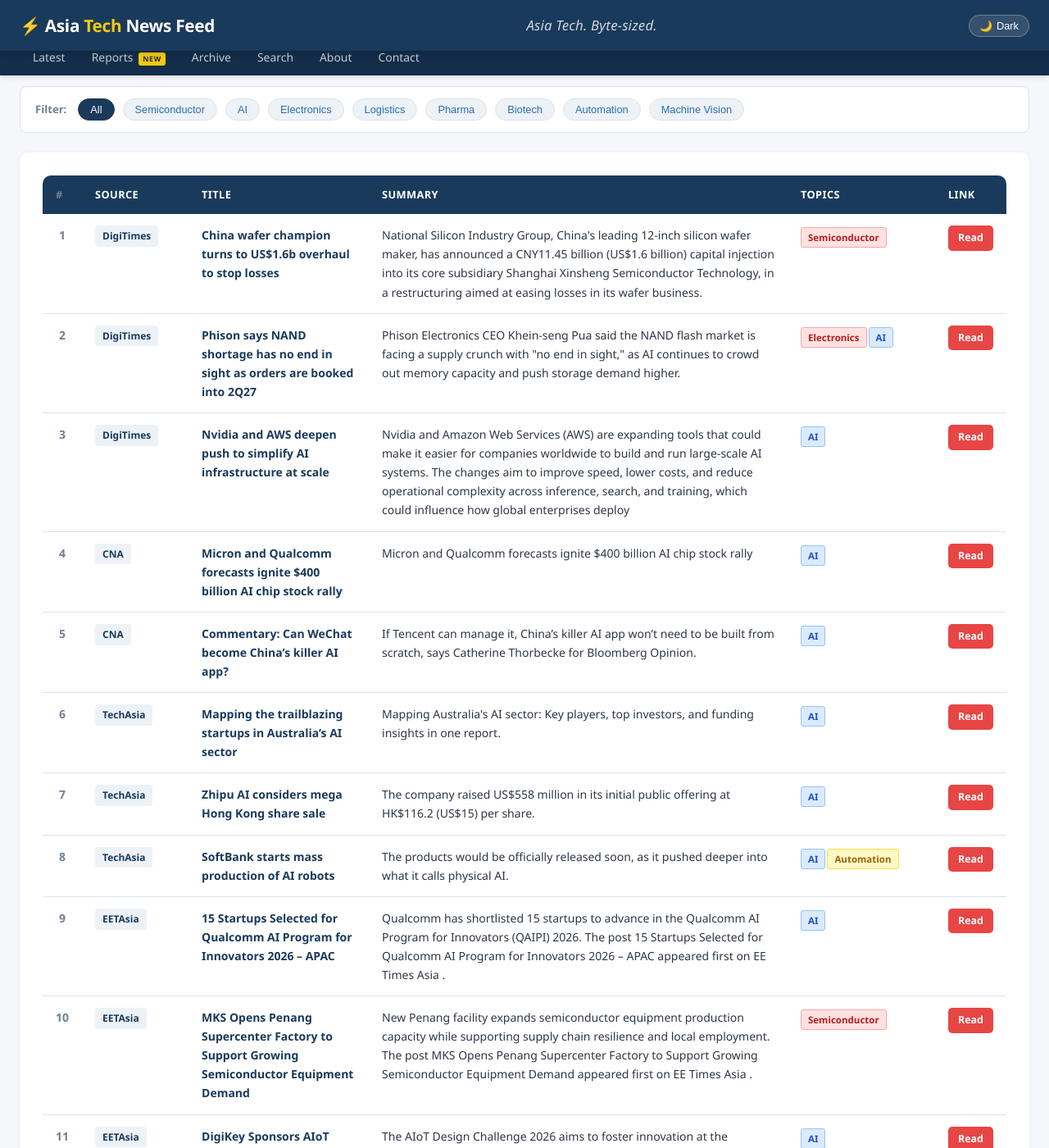
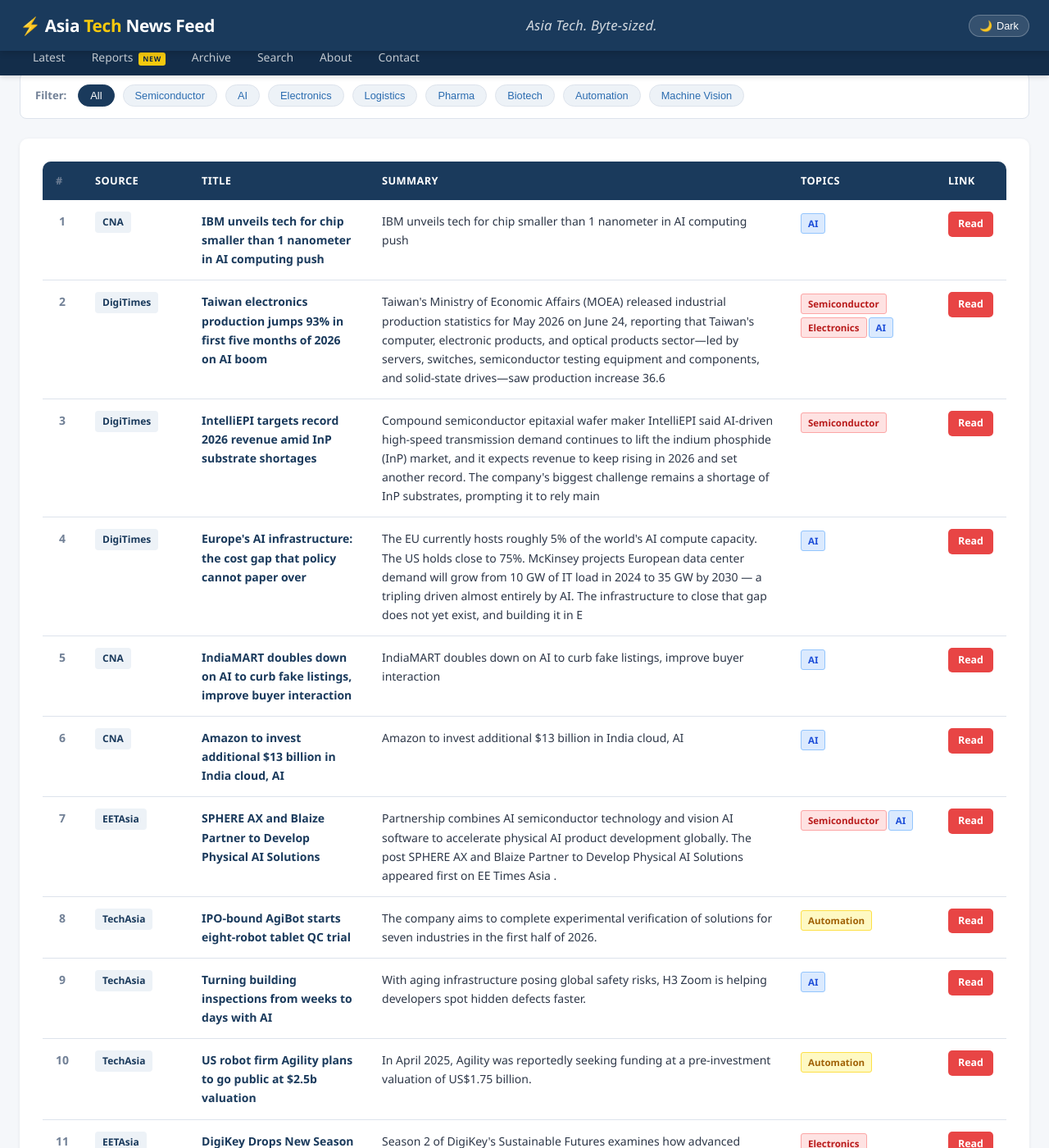
Before and after one commit to asiatechfeed/Asia-Tech-Feed, a Jekyll site: the page built from _posts/2026-06-25-asia-tech-news-digest.md, in a window 1280 px wide and 1400 px high, scrolled down 565 px. Shown: the whole window at 82% size. Built offline with Jekyll 4.4.1, drawn with Linux system fonts in a browser that asks for light colours; some of the changed text lies outside the part shown.

Commit message:
📰 News digest 2026-06-25 (18 articles)

```diff
--- a/_posts/2026-06-25-asia-tech-news-digest.md
+++ b/_posts/2026-06-25-asia-tech-news-digest.md
@@ -1,16 +1,16 @@
 ---
 layout: post
 title: "Asia Tech News Digest - June 25, 2026"
-date: 2026-06-25 08:07:35 +0800
-articles_count: 17
+date: 2026-06-25 18:29:21 +0800
+articles_count: 18
 sources_count: 6
 sources: ["CNA", "DigiTimes", "EETAsia", "KED", "NikkeiAsia", "TechAsia"]
 csv_file: /assets/data/news-2026-06-25.tsv
-featured_title: "China wafer champion turns to US$1.6b overhaul to stop losses"
-featured_url: "https://www.digitimes.com/news/a20260624PD231/nsig-shanghai-12-inch-wafer-silicon-wafer.html"
-featured_source: "DigiTimes"
-featured_summary: "National Silicon Industry Group, China's leading 12-inch silicon wafer maker, has announced a CNY11.45 billion (US$1.6 billion) capital injection into its core subsidiary Shanghai Xinsheng Semiconductor Technology, in a restructuring aimed at easing losses in its wafer business."
-featured_image: "https://img.digitimes.com/newsshow/20260624pd231_files/5_b.jpg"
+featured_title: "IBM unveils tech for chip smaller than 1 nanometer in AI computing push"
+featured_url: "https://www.channelnewsasia.com/business/ibm-unveils-tech-chip-smaller-1-nanometer-in-ai-computing-push-6209921"
+featured_source: "CNA"
+featured_summary: "IBM unveils tech for chip smaller than 1 nanometer in AI computing push"
+featured_image: "https://dam.mediacorp.sg/image/upload/s--SRsh2rws--/c_fill,g_auto,h_676,w_1200/fl_relative,g_south_east,l_mediacorp:cna:watermark:2024-04:reuters_1,w_0.1/f_auto,q_auto/v1/one-cms/core/2026-06-25T100909Z_1_LYNXMPEM5O0PX_RTROPTP_3_TECH-CONFERENCE-MWC.JPG?itok=WllCWadD"
 ---
 
 <table class="news-table">
@@ -27,118 +27,126 @@ featured_image: "https://img.digitimes.com/newsshow/20260624pd231_files/5_b.jpg"
 <tbody>
 <tr>
   <td class="col-num">1</td>
-  <td class="col-source"><span class="source-badge">DigiTimes</span></td>
-  <td class="col-title"><span class="article-title">China wafer champion turns to US$1.6b overhaul to stop losses</span></td>
-  <td class="col-summary">National Silicon Industry Group, China's leading 12-inch silicon wafer maker, has announced a CNY11.45 billion (US$1.6 billion) capital injection into its core subsidiary Shanghai Xinsheng Semiconductor Technology, in a restructuring aimed at easing losses in its wafer business.</td>
-  <td class="col-tags"><span class="tag semi">Semiconductor</span></td>
-  <td class="col-link"><a class="btn-link" href="https://www.digitimes.com/news/a20260624PD231/nsig-shanghai-12-inch-wafer-silicon-wafer.html" target="_blank" rel="noopener">Read</a></td>
+  <td class="col-source"><span class="source-badge">CNA</span></td>
+  <td class="col-title"><span class="article-title">IBM unveils tech for chip smaller than 1 nanometer in AI computing push</span></td>
+  <td class="col-summary">IBM unveils tech for chip smaller than 1 nanometer in AI computing push</td>
+  <td class="col-tags"><span class="tag ai">AI</span></td>
+  <td class="col-link"><a class="btn-link" href="https://www.channelnewsasia.com/business/ibm-unveils-tech-chip-smaller-1-nanometer-in-ai-computing-push-6209921" target="_blank" rel="noopener">Read</a></td>
 </tr>
 <tr>
   <td class="col-num">2</td>
   <td class="col-source"><span class="source-badge">DigiTimes</span></td>
-  <td class="col-title"><span class="article-title">Phison says NAND shortage has no end in sight as orders are booked into 2Q27</span></td>
-  <td class="col-summary">Phison Electronics CEO Khein-seng Pua said the NAND flash market is facing a supply crunch with "no end in sight," as AI continues to crowd out memory capacity and push storage demand higher.</td>
-  <td class="col-tags"><span class="tag semi">Electronics</span><span class="tag ai">AI</span></td>
-  <td class="col-link"><a class="btn-link" href="https://www.digitimes.com/news/a20260623PD236/phison-nand-ceo-2026-market.html" target="_blank" rel="noopener">Read</a></td>
+  <td class="col-title"><span class="article-title">Taiwan electronics production jumps 93% in first five months of 2026 on AI boom</span></td>
+  <td class="col-summary">Taiwan's Ministry of Economic Affairs (MOEA) released industrial production statistics for May 2026 on June 24, reporting that Taiwan's computer, electronic products, and optical products sector—led by servers, switches, semiconductor testing equipment and components, and solid-state drives—saw production increase 36.6</td>
+  <td class="col-tags"><span class="tag semi">Semiconductor</span><span class="tag semi">Electronics</span><span class="tag ai">AI</span></td>
+  <td class="col-link"><a class="btn-link" href="https://www.digitimes.com/news/a20260625PD200/taiwan-moea-production-electronics-2026.html" target="_blank" rel="noopener">Read</a></td>
 </tr>
 <tr>
   <td class="col-num">3</td>
   <td class="col-source"><span class="source-badge">DigiTimes</span></td>
-  <td class="col-title"><span class="article-title">Nvidia and AWS deepen push to simplify AI infrastructure at scale</span></td>
-  <td class="col-summary">Nvidia and Amazon Web Services (AWS) are expanding tools that could make it easier for companies worldwide to build and run large-scale AI systems. The changes aim to improve speed, lower costs, and reduce operational complexity across inference, search, and training, which could influence how global enterprises deploy</td>
-  <td class="col-tags"><span class="tag ai">AI</span></td>
-  <td class="col-link"><a class="btn-link" href="https://www.digitimes.com/news/a20260624PR201/nvidia-aws-ai-inference-infrastructure.html" target="_blank" rel="noopener">Read</a></td>
+  <td class="col-title"><span class="article-title">IntelliEPI targets record 2026 revenue amid InP substrate shortages</span></td>
+  <td class="col-summary">Compound semiconductor epitaxial wafer maker IntelliEPI said AI-driven high-speed transmission demand continues to lift the indium phosphide (InP) market, and it expects revenue to keep rising in 2026 and set another record. The company's biggest challenge remains a shortage of InP substrates, prompting it to rely main</td>
+  <td class="col-tags"><span class="tag semi">Semiconductor</span></td>
+  <td class="col-link"><a class="btn-link" href="https://www.digitimes.com/news/a20260624PD240/inp-intelliepi-2026-substrate-wafer.html" target="_blank" rel="noopener">Read</a></td>
 </tr>
 <tr>
   <td class="col-num">4</td>
-  <td class="col-source"><span class="source-badge">CNA</span></td>
-  <td class="col-title"><span class="article-title">Micron and Qualcomm forecasts ignite $400 billion AI chip stock rally</span></td>
-  <td class="col-summary">Micron and Qualcomm forecasts ignite $400 billion AI chip stock rally</td>
+  <td class="col-source"><span class="source-badge">DigiTimes</span></td>
+  <td class="col-title"><span class="article-title">Europe's AI infrastructure: the cost gap that policy cannot paper over</span></td>
+  <td class="col-summary">The EU currently hosts roughly 5% of the world's AI compute capacity. The US holds close to 75%. McKinsey projects European data center demand will grow from 10 GW of IT load in 2024 to 35 GW by 2030 — a tripling driven almost entirely by AI. The infrastructure to close that gap does not yet exist, and building it in E</td>
   <td class="col-tags"><span class="tag ai">AI</span></td>
-  <td class="col-link"><a class="btn-link" href="https://www.channelnewsasia.com/business/micron-and-qualcomm-forecasts-ignite-400-billion-ai-chip-stock-rally-6208296" target="_blank" rel="noopener">Read</a></td>
+  <td class="col-link"><a class="btn-link" href="https://www.digitimes.com/news/a20260622VL214/eu-europe-ai-computing-power-cost-2026-infrastructure.html" target="_blank" rel="noopener">Read</a></td>
 </tr>
 <tr>
   <td class="col-num">5</td>
   <td class="col-source"><span class="source-badge">CNA</span></td>
-  <td class="col-title"><span class="article-title">Commentary: Can WeChat become China’s killer AI app?</span></td>
-  <td class="col-summary">If Tencent can manage it, China’s killer AI app won’t need to be built from scratch, says Catherine Thorbecke for Bloomberg Opinion.</td>
+  <td class="col-title"><span class="article-title">IndiaMART doubles down on AI to curb fake listings, improve buyer interaction</span></td>
+  <td class="col-summary">IndiaMART doubles down on AI to curb fake listings, improve buyer interaction</td>
   <td class="col-tags"><span class="tag ai">AI</span></td>
-  <td class="col-link"><a class="btn-link" href="https://www.channelnewsasia.com/commentary/wechat-china-ai-app-assistant-tencent-6206501" target="_blank" rel="noopener">Read</a></td>
+  <td class="col-link"><a class="btn-link" href="https://www.channelnewsasia.com/business/indiamart-doubles-down-ai-curb-fake-listings-improve-buyer-interaction-6209636" target="_blank" rel="noopener">Read</a></td>
 </tr>
 <tr>
   <td class="col-num">6</td>
-  <td class="col-source"><span class="source-badge">TechAsia</span></td>
-  <td class="col-title"><span class="article-title">Mapping the trailblazing startups in Australia’s AI sector</span></td>
-  <td class="col-summary">Mapping Australia's AI sector: Key players, top investors, and funding insights in one report.</td>
+  <td class="col-source"><span class="source-badge">CNA</span></td>
+  <td class="col-title"><span class="article-title">Amazon to invest additional $13 billion in India cloud, AI</span></td>
+  <td class="col-summary">Amazon to invest additional $13 billion in India cloud, AI</td>
   <td class="col-tags"><span class="tag ai">AI</span></td>
-  <td class="col-link"><a class="btn-link" href="https://www.techinasia.com/visual-story/mapping-trailblazing-startups-australias-ai-sector" target="_blank" rel="noopener">Read</a></td>
+  <td class="col-link"><a class="btn-link" href="https://www.channelnewsasia.com/business/amazon-invest-additional-13-billion-in-india-cloud-ai-6209576" target="_blank" rel="noopener">Read</a></td>
 </tr>
 <tr>
   <td class="col-num">7</td>
-  <td class="col-source"><span class="source-badge">TechAsia</span></td>
-  <td class="col-title"><span class="article-title">Zhipu AI considers mega Hong Kong share sale</span></td>
-  <td class="col-summary">The company raised US$558 million in its initial public offering at HK$116.2 (US$15) per share.</td>
-  <td class="col-tags"><span class="tag ai">AI</span></td>
-  <td class="col-link"><a class="btn-link" href="https://www.techinasia.com/zhipu-ais-formula-for-surviving-chinas-tech-market" target="_blank" rel="noopener">Read</a></td>
+  <td class="col-source"><span class="source-badge">EETAsia</span></td>
+  <td class="col-title"><span class="article-title">SPHERE AX and Blaize Partner to Develop Physical AI Solutions</span></td>
+  <td class="col-summary">Partnership combines AI semiconductor technology and vision AI software to accelerate physical AI product development globally. The post SPHERE AX and Blaize Partner to Develop Physical AI Solutions appeared first on EE Times Asia .</td>
+  <td class="col-tags"><span class="tag semi">Semiconductor</span><span class="tag ai">AI</span></td>
+  <td class="col-link"><a class="btn-link" href="https://www.eetasia.com/sphere-ax-and-blaize-partner-to-develop-physical-ai-solutions/" target="_blank" rel="noopener">Read</a></td>
 </tr>
 <tr>
   <td class="col-num">8</td>
   <td class="col-source"><span class="source-badge">TechAsia</span></td>
-  <td class="col-title"><span class="article-title">SoftBank starts mass production of AI robots</span></td>
-  <td class="col-summary">The products would be officially released soon, as it pushed deeper into what it calls physical AI.</td>
-  <td class="col-tags"><span class="tag ai">AI</span><span class="tag auto">Automation</span></td>
-  <td class="col-link"><a class="btn-link" href="https://www.techinasia.com/softbank-launch-ai-gpu-cloud-october-2026" target="_blank" rel="noopener">Read</a></td>
+  <td class="col-title"><span class="article-title">IPO-bound AgiBot starts eight-robot tablet QC trial</span></td>
+  <td class="col-summary">The company aims to complete experimental verification of solutions for seven industries in the first half of 2026.</td>
+  <td class="col-tags"><span class="tag auto">Automation</span></td>
+  <td class="col-link"><a class="btn-link" href="https://www.techinasia.com/chinas-agibot-launches-sales-robot-types-jdcom" target="_blank" rel="noopener">Read</a></td>
 </tr>
 <tr>
   <td class="col-num">9</td>
-  <td class="col-source"><span class="source-badge">EETAsia</span></td>
-  <td class="col-title"><span class="article-title">15 Startups Selected for Qualcomm AI Program for Innovators 2026 – APAC</span></td>
-  <td class="col-summary">Qualcomm has shortlisted 15 startups to advance in the Qualcomm AI Program for Innovators (QAIPI) 2026. The post 15 Startups Selected for Qualcomm AI Program for Innovators 2026 – APAC appeared first on EE Times Asia .</td>
+  <td class="col-source"><span class="source-badge">TechAsia</span></td>
+  <td class="col-title"><span class="article-title">Turning building inspections from weeks to days with AI</span></td>
+  <td class="col-summary">With aging infrastructure posing global safety risks, H3 Zoom is helping developers spot hidden defects faster.</td>
   <td class="col-tags"><span class="tag ai">AI</span></td>
-  <td class="col-link"><a class="btn-link" href="https://www.eetasia.com/15-startups-selected-for-qualcomm-ai-program-for-innovators-2026-apac/" target="_blank" rel="noopener">Read</a></td>
+  <td class="col-link"><a class="btn-link" href="https://www.techinasia.com/turning-building-inspections-weeks-days-ai" target="_blank" rel="noopener">Read</a></td>
 </tr>
 <tr>
   <td class="col-num">10</td>
-  <td class="col-source"><span class="source-badge">EETAsia</span></td>
-  <td class="col-title"><span class="article-title">MKS Opens Penang Supercenter Factory to Support Growing Semiconductor Equipment Demand</span></td>
-  <td class="col-summary">New Penang facility expands semiconductor equipment production capacity while supporting supply chain resilience and local employment. The post MKS Opens Penang Supercenter Factory to Support Growing Semiconductor Equipment Demand appeared first on EE Times Asia .</td>
-  <td class="col-tags"><span class="tag semi">Semiconductor</span></td>
-  <td class="col-link"><a class="btn-link" href="https://www.eetasia.com/mks-opens-penang-supercenter-factory-to-support-growing-semiconductor-equipment-demand/" target="_blank" rel="noopener">Read</a></td>
+  <td class="col-source"><span class="source-badge">TechAsia</span></td>
+  <td class="col-title"><span class="article-title">US robot firm Agility plans to go public at $2.5b valuation</span></td>
+  <td class="col-summary">In April 2025, Agility was reportedly seeking funding at a pre-investment valuation of US$1.75 billion.</td>
+  <td class="col-tags"><span class="tag auto">Automation</span></td>
+  <td class="col-link"><a class="btn-link" href="https://www.techinasia.com/agibot-hits-10000-robots-rapid-production-rampup" target="_blank" rel="noopener">Read</a></td>
 </tr>
 <tr>
   <td class="col-num">11</td>
   <td class="col-source"><span class="source-badge">EETAsia</span></td>
-  <td class="col-title"><span class="article-title">DigiKey Sponsors AIoT Design Challenge 2026</span></td>
-  <td class="col-summary">The AIoT Design Challenge 2026 aims to foster innovation at the intersection of AI and the Internet of Things. The post DigiKey Sponsors AIoT Design Challenge 2026 appeared first on EE Times Asia .</td>
-  <td class="col-tags"><span class="tag ai">AI</span></td>
-  <td class="col-link"><a class="btn-link" href="https://www.eetasia.com/digikey-sponsors-aiot-design-challenge-2026/" target="_blank" rel="noopener">Read</a></td>
+  <td class="col-title"><span class="article-title">DigiKey Drops New Season of Sustainable Futures Video Series</span></td>
+  <td class="col-summary">Season 2 of DigiKey's Sustainable Futures examines how advanced electronics are enabling cleaner energy, smarter systems and more sustainable design. The post DigiKey Drops New Season of Sustainable Futures Video Series appeared first on EE Times Asia .</td>
+  <td class="col-tags"><span class="tag semi">Electronics</span></td>
+  <td class="col-link"><a class="btn-link" href="https://www.eetasia.com/digikey-drops-new-season-of-sustainable-futures-video-series/" target="_blank" rel="noopener">Read</a></td>
 </tr>
 <tr>
   <td class="col-num">12</td>
-  <td class="col-source"><span class="source-badge">NikkeiAsia</span></td>
-  <td class="col-title"><span class="article-title">SoftBank's Son says calling AI a bubble is 'blasphemy'</span></td>
-  <td class="col-summary">SoftBank's Son says calling AI a bubble is 'blasphemy'</td>
-  <td class="col-tags"><span class="tag ai">AI</span></td>
-  <td class="col-link"><a class="btn-link" href="https://asia.nikkei.com/business/softbank/softbank-s-son-says-calling-ai-a-bubble-is-blasphemy" target="_blank" rel="noopener">Read</a></td>
+  <td class="col-source"><span class="source-badge">EETAsia</span></td>
+  <td class="col-title"><span class="article-title">ST’s Direct ToF 3D LiDAR Module Brings Advanced Spatial Awareness to Compact Edge AI Systems</span></td>
+  <td class="col-summary">STMicroelectronics' VL53L9 compact direct Time-of-Flight 3D LiDAR all-in-one module sets a new benchmark in high-resolution sensing. The post ST’s Direct ToF 3D LiDAR Module Brings Advanced Spatial Awareness to Compact Edge AI Systems appeared first on EE Times Asia .</td>
+  <td class="col-tags"><span class="tag semi">Electronics</span><span class="tag ai">AI</span></td>
+  <td class="col-link"><a class="btn-link" href="https://www.eetasia.com/sts-direct-tof-3d-lidar-module-brings-advanced-spatial-awareness-to-compact-edge-ai-systems/" target="_blank" rel="noopener">Read</a></td>
 </tr>
 <tr>
   <td class="col-num">13</td>
   <td class="col-source"><span class="source-badge">NikkeiAsia</span></td>
-  <td class="col-title"><span class="article-title">Blackstone to invest $30bn in Japan AI data centers: president</span></td>
-  <td class="col-summary">Blackstone to invest $30bn in Japan AI data centers: president</td>
+  <td class="col-title"><span class="article-title">South Korea plans new chip cluster as AI boom strains capacity</span></td>
+  <td class="col-summary">South Korea plans new chip cluster as AI boom strains capacity</td>
   <td class="col-tags"><span class="tag ai">AI</span></td>
-  <td class="col-link"><a class="btn-link" href="https://asia.nikkei.com/editor-s-picks/interview/blackstone-to-invest-30bn-in-japan-ai-data-centers-president" target="_blank" rel="noopener">Read</a></td>
+  <td class="col-link"><a class="btn-link" href="https://asia.nikkei.com/business/tech/semiconductors/south-korea-plans-new-chip-cluster-as-ai-boom-strains-capacity" target="_blank" rel="noopener">Read</a></td>
 </tr>
 <tr>
   <td class="col-num">14</td>
   <td class="col-source"><span class="source-badge">NikkeiAsia</span></td>
-  <td class="col-title"><span class="article-title">SoftBank to build AI servers at old Sharp plant starting in fiscal 2027</span></td>
-  <td class="col-summary">SoftBank to build AI servers at old Sharp plant starting in fiscal 2027</td>
-  <td class="col-tags"><span class="tag ai">AI</span></td>
-  <td class="col-link"><a class="btn-link" href="https://asia.nikkei.com/business/technology/artificial-intelligence/softbank-to-build-ai-servers-at-old-sharp-plant-starting-in-fiscal-2027" target="_blank" rel="noopener">Read</a></td>
+  <td class="col-title"><span class="article-title">Chinese door-to-door logistics networks grow in US to counter trade war</span></td>
+  <td class="col-summary">Chinese door-to-door logistics networks grow in US to counter trade war</td>
+  <td class="col-tags"><span class="tag logis">Logistics</span></td>
+  <td class="col-link"><a class="btn-link" href="https://asia.nikkei.com/economy/trade-war/chinese-door-to-door-logistics-networks-grow-in-us-to-counter-trade-war" target="_blank" rel="noopener">Read</a></td>
 </tr>
 <tr>
   <td class="col-num">15</td>
+  <td class="col-source"><span class="source-badge">NikkeiAsia</span></td>
+  <td class="col-title"><span class="article-title">SoftBank chipmaker Arm hits 50% share in top AI data centers: exec</span></td>
+  <td class="col-summary">SoftBank chipmaker Arm hits 50% share in top AI data centers: exec</td>
+  <td class="col-tags"><span class="tag ai">AI</span></td>
+  <td class="col-link"><a class="btn-link" href="https://asia.nikkei.com/editor-s-picks/interview/softbank-chipmaker-arm-hits-50-share-in-top-ai-data-centers-exec" target="_blank" rel="noopener">Read</a></td>
+</tr>
+<tr>
+  <td class="col-num">16</td>
   <td class="col-source"><span class="source-badge">KED</span></td>
   <td class="col-title"><span class="article-title">AI trade isn’t just about tech stocks but also power, TCW says</span></td>
   <td class="col-summary">The artificial intelligence boom has sent investors racing into chipmakers, cloud providers and megacap technology stocks, but a more durable opportun</td>
@@ -146,7 +154,7 @@ featured_image: "https://img.digitimes.com/newsshow/20260624pd231_files/5_b.jpg"
   <td class="col-link"><a class="btn-link" href="https://www.kedglobal.com/asset-management/newsView/ked202606010002" target="_blank" rel="noopener">Read</a></td>
 </tr>
 <tr>
-  <td class="col-num">16</td>
+  <td class="col-num">17</td>
   <td class="col-source"><span class="source-badge">KED</span></td>
   <td class="col-title"><span class="article-title">No career ambition, no ego: AI plays devil's advocate at Audax Private Equity</span></td>
   <td class="col-summary">Generative AI is challenging traditional investment theses, acting as a devil's advocate to sharpen decision-making, particularly when it comes to ass</td>
@@ -154,7 +162,7 @@ featured_image: "https://img.digitimes.com/newsshow/20260624pd231_files/5_b.jpg"
   <td class="col-link"><a class="btn-link" href="https://www.kedglobal.com/private-equity/newsView/ked202603120002" target="_blank" rel="noopener">Read</a></td>
 </tr>
 <tr>
-  <td class="col-num">17</td>
+  <td class="col-num">18</td>
   <td class="col-source"><span class="source-badge">KED</span></td>
   <td class="col-title"><span class="article-title">EuBiologics partners with Korea's health agency to develop Nipah virus vaccine candidate</span></td>
   <td class="col-summary">EuBiologics Co., South Korea's vaccine-focused biotechnology company, is developing a vaccine candidate against the Nipah virus, an infectious disease</td>
```
Also changed, not shown: _digest_meta.json (+13 -13 lines), assets/data/news-2026-06-25.tsv (+18 -17 lines), assets/data/search-index.json.
